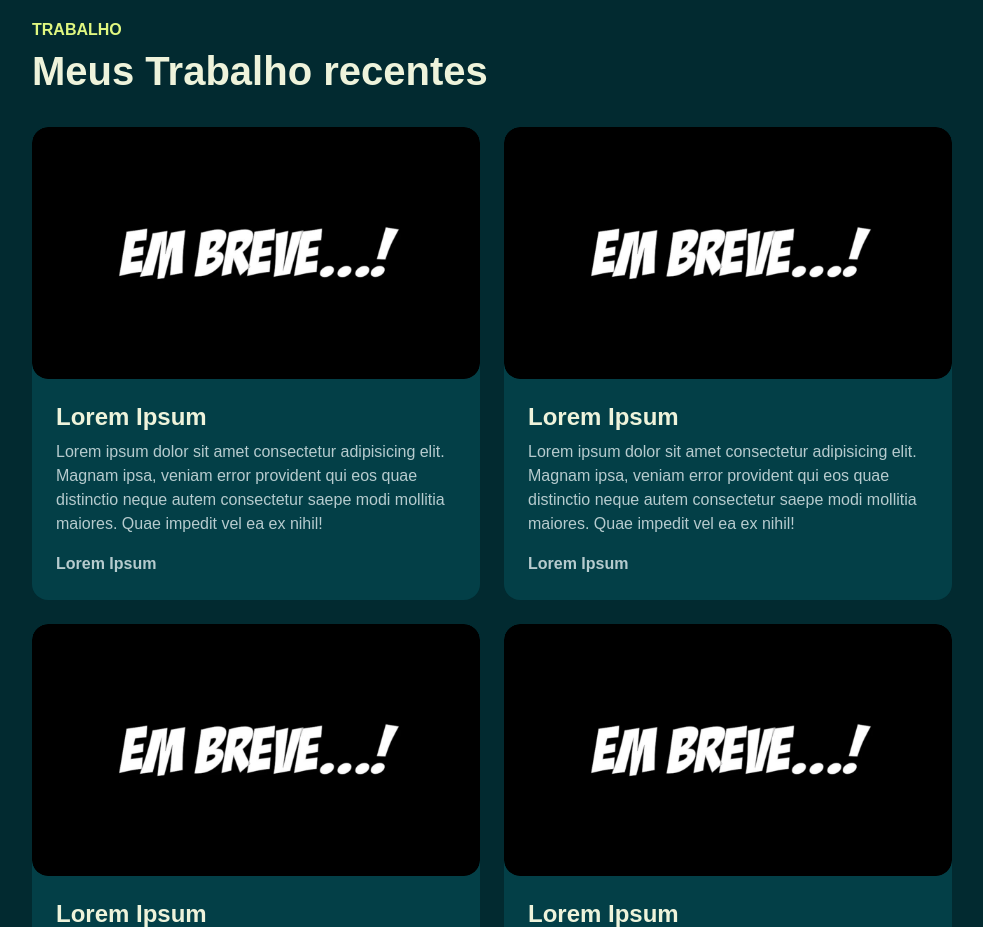
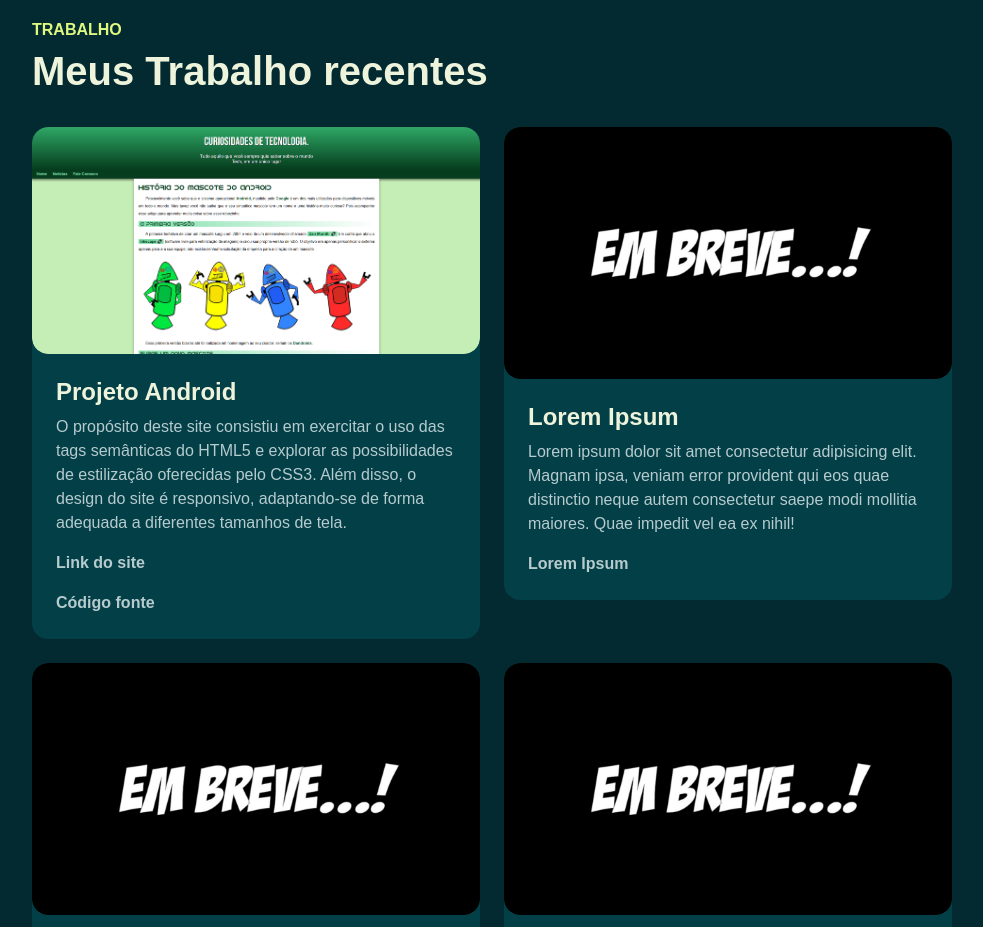
Before and after one commit to RafaelMoraesDevv/portfolio, a plain HTML site: page index.html in a window 1280 px wide. Shown: the part 1660-2587 px from the top of the page, without its empty margins (268-1251 px from the left). Drawn offline with Linux system fonts and the light colour scheme; a web font is replaced by a local one.

Commit message:
Adicionando o primeiro projeto do site

```diff
--- a/index.html
+++ b/index.html
@@ -140,12 +140,15 @@
         <div class="col-md-6" data-aos="fade-up">
           <div class="card-custom rounded-4 bg-base shadow-effect">
             <div class="card-custom-image rounded-4">
-              <img class="rounded-4" src="./assets/images/Design sem nome.png" alt="Projeto 1">
+              <img class="rounded-4" src="./assets/images/prjetos/projeto Android.png" alt="Projeto 1">
             </div>
             <div class="card-custom-content p-4">
-              <h4>Lorem Ipsum</h4>
-              <p>Lorem ipsum dolor sit amet consectetur adipisicing elit. Magnam ipsa, veniam error provident qui eos quae distinctio neque autem consectetur saepe modi mollitia maiores. Quae impedit vel ea ex nihil!</p>
-              <a href="#" class="link-custom">Lorem Ipsum</a>
+              <h4>Projeto Android</h4>
+              <p>O propósito deste site consistiu em exercitar o uso das tags semânticas do HTML5 e explorar as possibilidades de estilização oferecidas pelo CSS3. Além disso, o design do site é responsivo, adaptando-se de forma adequada a diferentes tamanhos de tela.</p>
+              <a href="https://rafaelmoraesdevv.github.io/Android/" target="_blank" class="link-custom">Link do site</a>
+              <div class="mt-3">
+                <a href="https://github.com/RafaelMoraesDevv/Android" target="_blank" class="link-custom">Código fonte</a>
+              </div>
             </div>
           </div>
         </div>
@@ -451,15 +454,15 @@
           <div class="col-lg-8" data-aos="fade-up" data-aos-delay="300">
             <form action="#" class="row g-lg-3 gy-3">
               <div class="form-group col-md-6">
-                <input type="text" name="text" id="text" class="form-control" placeholder="Digite seu nome">
+                <input type="text" name="text" id="text" class="form-control" placeholder="Digite seu nome" required>
               </div>
 
               <div class="form-group col-md-6">
-                <input type="email" name="email" id="email" class="form-control" placeholder="Digite seu e-mail">
+                <input type="email" name="email" id="email" class="form-control" placeholder="Digite seu e-mail" required>
               </div>
 
               <div class="form-group col-12">
-                <input type="text" name="subject" id="subject" class="form-control" placeholder="Digite o assunto">
+                <input type="text" name="subject" id="subject" class="form-control" placeholder="Digite o assunto" required>
               </div>
 
               <div class="form-group col-12">
```
Also changed, not shown: assets/images/prjetos/projeto Android.png (added).
